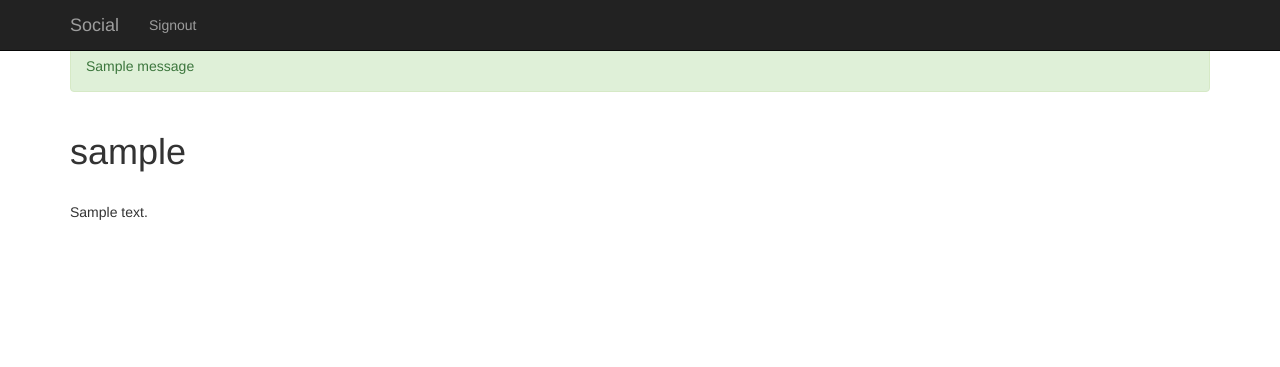
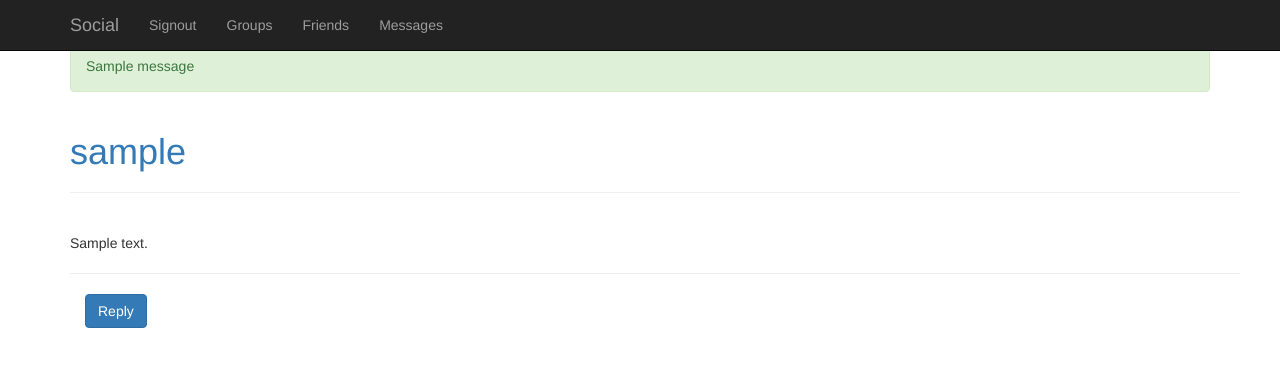
Before and after one commit to mattmac4241/flaskSocial, a Flask app: page /messages/1/ in a window 1280 px wide. Shown: the top 367 px of the page. Run offline with Flask 2, Linux system fonts and the light colour scheme; the visitor is signed in with stand-in values (Sample User, id 1); tables that the repository leaves empty hold one stand-in row (values such as "Sample post"); one stand-in notice (Sample message) is shown; some libraries are stand-ins or nearby versions.

Commit message:
messages made better

```diff
--- a/app/messages/views.py
+++ b/app/messages/views.py
@@ -12,7 +12,6 @@ message_blueprint = Blueprint('messages',__name__)
 def send_message(user_id):
 	if request.method == 'POST':
 		if user_id != session['user_id']:
-			print request.form
 			message = Message(
 				user_to = User.query.get(user_id).id,
 				user_from = User.query.get(session['user_id']).id,
@@ -30,9 +29,13 @@ def send_message(user_id):
 @message_blueprint.route('/user/messages/')
 @login_required
 def messages():
-	messages = Message.query.filter_by(user_to=session['user_id'])
-	print messages.first()
-	return render_template('messages.html',messages=messages)
+	m = Message.query.filter_by(user_to=session['user_id'])
+	messages = []
+	for mes in m:
+		user= User.query.get(mes.user_from)
+		messages.append((mes,user))
+	are_messages = len(messages) > 0
+	return render_template('messages.html',messages=messages,are_messages=are_messages)
 
 @message_blueprint.route('/messages/<int:message_id>/')
 @login_required
--- a/app/templates/base.html
+++ b/app/templates/base.html
@@ -35,6 +35,10 @@
               <li><a href="{{url_for('users.login')}}">Login</a></li>
             {% else %}
               <li><a href="{{ url_for('users.logout') }}">Signout</a></li>
+              <li><a href="{{url_for('groups.groups') }}">Groups</a></li>
+              <li><a href="{{url_for('users.friends') }}">Friends</a></li>
+              <li><a href="{{url_for('messages.messages')}}">Messages</a><li>
+
             {% endif %}
           </ul>
           {% if session.logged_in %}
--- a/app/templates/friends.html
+++ b/app/templates/friends.html
@@ -8,8 +8,7 @@
         <div class="name">
         	{%for friend in user.friends%}
         	<a href='/user/{{friend.id}}/'>{{friend.user_name}}</a>
-        	&nbsp&nbsp&nbsp&nbsp&nbsp&nbsp&nbsp&nbsp&nbsp&nbsp&nbsp&nbsp
-
+	        &nbsp;&nbsp;&nbsp;&nbsp;&nbsp;&nbsp;&nbsp;&nbsp;&nbsp;&nbsp;&nbsp;&nbsp;&nbsp;&nbsp;&nbsp;&nbsp;&nbsp;&nbsp;&nbsp;&nbsp;
         	<a href="/user/friends/{{friend.id}}/delete/">Remove Friend<i class="glyphicon glyphicon-remove"></i></a>
 
 
--- a/app/templates/message.html
+++ b/app/templates/message.html
@@ -4,12 +4,40 @@
 <div class="container">
     <div class="row">
         <div class="name">
-            <h1>{{user_from.user_name}}</h1>
+            <h1><a href="/user/{{user_from.id}}/">{{user_from.user_name}}</a></h1>
+            <hr>
             <br>
             <p>{{message.content}}</p>
+            <hr>
         </div>
         <div>
     </div>
 </div>
+<button type="button" class="btn btn-primary" data-toggle="modal" data-target="#exampleModal" data-whatever="@mdo">Reply</button>
+	<div class="modal fade" id="exampleModal" tabindex="-1" role="dialog" aria-labelledby="exampleModalLabel" aria-hidden="true">
+		<div class="modal-dialog">
+			<div class="modal-content">
+				<div class="modal-header">
+					<button type="button" class="close" data-dismiss="modal" aria-label="Close"><span aria-hidden="true">&times;</span></button>
+					<h4 class="modal-title" id="exampleModalLabel">New message</h4>
+				</div>
+				<div class="modal-body">
+					<form method="POST" action="/send_message/{{user_from.id}}/">
+						<div class="form-group">
+							<label for="message-text" class="control-label">Message:</label>
+							<textarea name= "message" class="form-control" id="message-text"></textarea>
+						</div>
+				</div>
+				<div class="modal-footer">
+					<button type="button" class="btn btn-default" data-dismiss="modal">Close</button>
+					<input type="submit" class="btn btn-primary" value="Send Message"/>
+				</form>
+				</div>
+			</div>
+		</div>
+	</div>
+	</div>
+</div>
+</div>
 
 {%endblock%}
--- a/app/templates/post.html
+++ b/app/templates/post.html
@@ -21,8 +21,8 @@
 </form>
 <hr>
 <div>
-	{%for com in comments%}
-		<p>{{com.poster_name}}: {{com.content}}</p>
+	{%for c,u in com%}
+		<p><a href="/user/{{u.id}}/">{{u.user_name}}</a>: {{c.content}}</p>
 		<hr>
 	{%endfor%}
 </div>
```
Also changed, not shown: app/groups/views.py (+21 -15 lines), app/posts/views.py (+6 -2 lines), app/templates/group.html (+9 -1 lines), app/templates/messages.html (+8 -3 lines).
